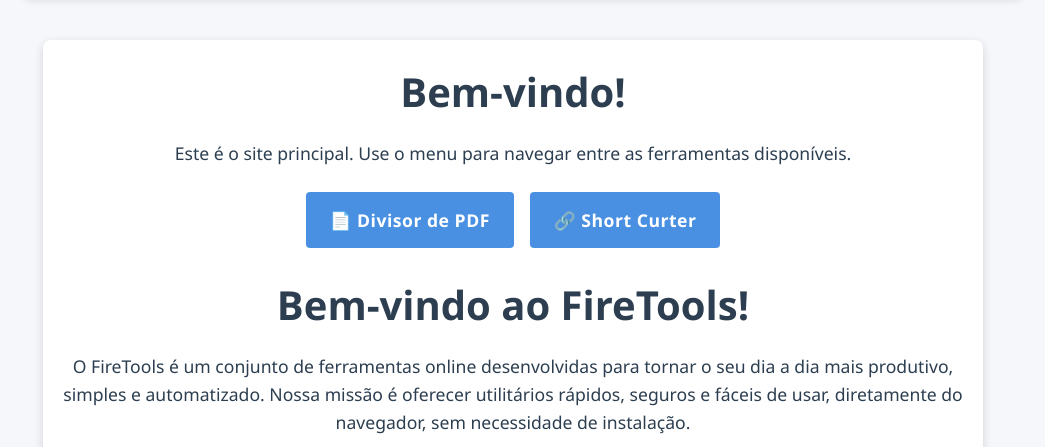
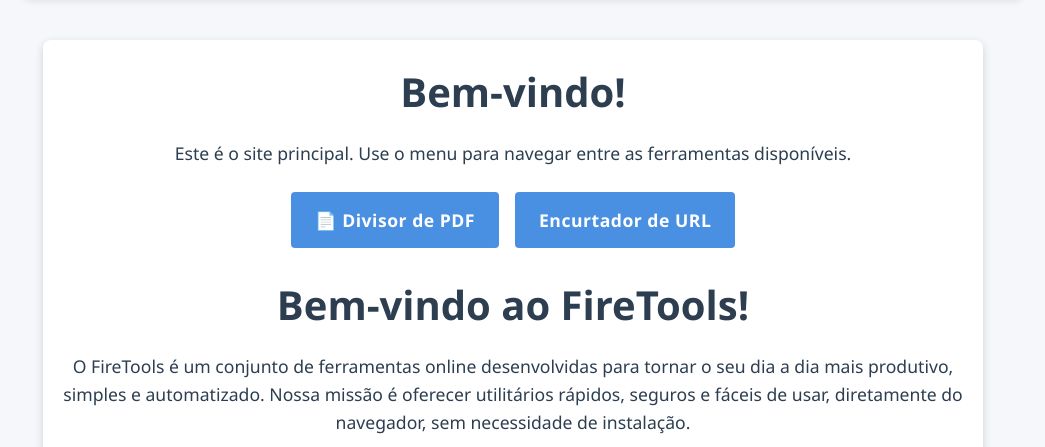
Before and after one commit to xFireHide/converter, a Flask app: page / in a window 1280 px wide. Shown: the part 70-517 px from the top of the page, without its empty margins (117-1162 px from the left). Run offline with Flask 3, Linux system fonts and the light colour scheme.

Commit message:
Update home.html

```diff
--- a/templates/home.html
+++ b/templates/home.html
@@ -10,9 +10,9 @@ content %}
     <a class="btn" href="{{ url_for('pdf_divisor.index') }}"
       >📄 Divisor de PDF</a
     >
-    <a class="btn" href="{{ url_for('short_curter.index') }}"
-      >🔗 Short Curter</a
-    >
+    <a class="btn" href="{{ url_for('short_curter.index') }}">
+      Encurtador de URL
+    </a>
   </div>
   <div class="ads-banner-top"></div>
 
```
